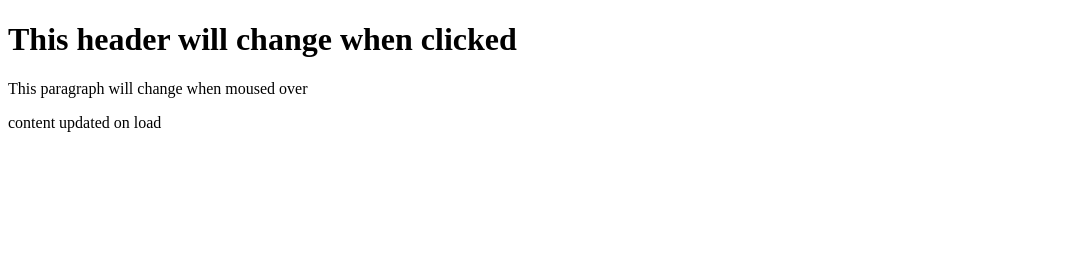
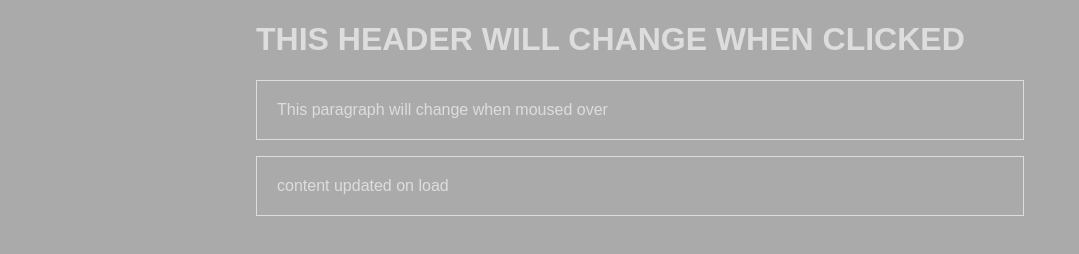
Before and after one commit to otterthecat/axnjs, a plain HTML site: page index.html in a window 1280 px wide. Shown: the whole page, without its empty margins (0-1079 px from the left). Drawn offline with Linux system fonts and the light colour scheme.

Commit message:
added some (very) basic styling

```diff
--- a/index.html
+++ b/index.html
@@ -1,7 +1,7 @@
 <!doctype html>
 <html>
 	<head>
-
+		<link rel="stylesheet" href="css/main.css">
 	</head>
 	<body>
 
--- a/less/main.less
+++ b/less/main.less
@@ -0,0 +1,16 @@
+body{
+	background-color: #aaa;
+	color: #ddd;
+	margin: 0;
+	padding: 0 20%;
+	font-family: Arial, sans-serif;
+}
+
+h1{
+	text-transform: uppercase;
+}
+
+p{
+	border: 1px solid #ddd;
+	padding: 20px;
+}
```
Also changed, not shown: css/main.css.
